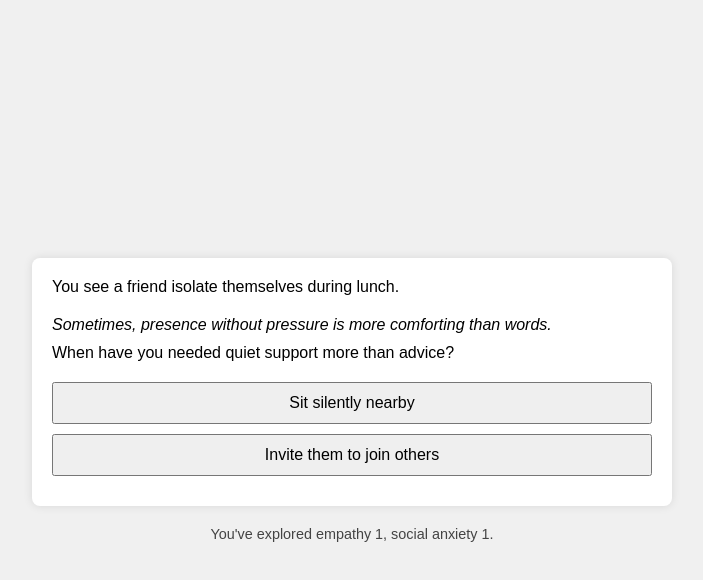
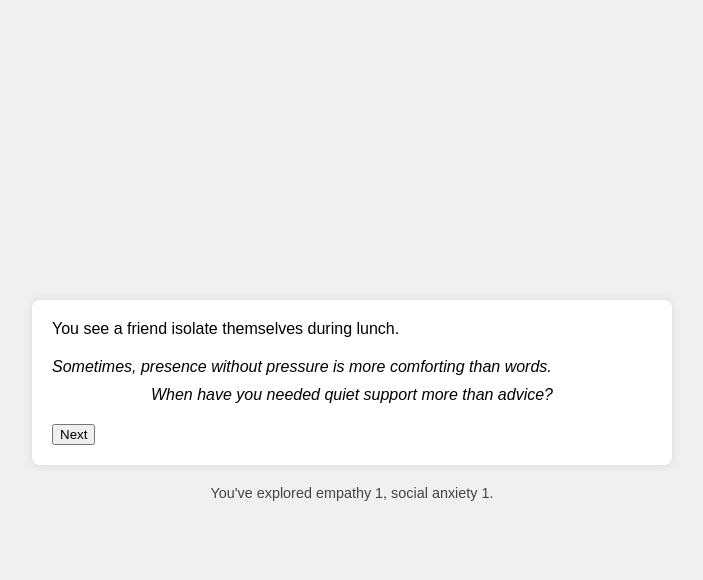
Before and after one commit to Krealer/emoquest, a plain HTML site: page index.html in a window 1280 px wide. Both pictures are taken after a click on the button "Empathy". Shown: the whole page, without its empty margins (288-991 px from the left). Drawn offline with Linux system fonts and the light colour scheme.

Commit message:
Add insight and reflection flow

```diff
--- a/script.js
+++ b/script.js
@@ -27,14 +27,31 @@
       .map(opt => `<button data-next="${opt.next}">${opt.text}</button>`)
       .join('');
 
-    gameEl.innerHTML = `
-      <div class="text">${node.text}</div>
-      ${node.insight ? `<div class="insight">${node.insight}</div>` : ''}
-      ${node.reflect ? `<div class="reflect">${node.reflect}</div>` : ''}
-      <div class="options">${optionsHtml}</div>
-    `;
+    let html = `<div class="text">${node.text}</div>`;
+    if (node.insight) html += `<div class="insight">${node.insight}</div>`;
 
-    document.querySelectorAll('#game button').forEach(btn => {
+    if (node.reflect) {
+      html += `<div class="reflect">${node.reflect}</div>`;
+      html += `<button id="continue">Next</button>`;
+      html += `<div class="options" style="display:none">${optionsHtml}</div>`;
+    } else {
+      html += `<div class="options">${optionsHtml}</div>`;
+    }
+
+    gameEl.innerHTML = html;
+
+    const continueBtn = document.getElementById('continue');
+    if (continueBtn) {
+      continueBtn.addEventListener('click', () => {
+        continueBtn.remove();
+        const reflectEl = document.querySelector('.reflect');
+        if (reflectEl) reflectEl.remove();
+        const optDiv = document.querySelector('#game .options');
+        if (optDiv) optDiv.style.display = 'block';
+      });
+    }
+
+    document.querySelectorAll('#game .options button').forEach(btn => {
       btn.addEventListener('click', () => {
         const next = btn.getAttribute('data-next');
         if (next) render(next);
--- a/stories/example.json
+++ b/stories/example.json
@@ -4,18 +4,24 @@
     "options": [
       { "text": "Ask if they’re okay", "next": "ask" },
       { "text": "Walk away", "next": "walk" }
-    ]
+    ],
+    "insight": "Witnessing distress often stirs our desire to help or to retreat.",
+    "reflect": "Do you usually approach or avoid people in visible pain?"
   },
   "ask": {
     "text": "They say they're having a hard day. What do you do?",
     "options": [
       { "text": "Listen silently", "next": "listen" },
       { "text": "Give advice", "next": "advice" }
-    ]
+    ],
+    "insight": "Checking in acknowledges their feelings and opens a path to empathy.",
+    "reflect": "When has a simple question helped you connect with someone?"
   },
   "walk": {
     "text": "You leave them to handle their emotions alone.",
-    "options": []
+    "options": [],
+    "insight": "Avoiding a tough moment can stem from discomfort or uncertainty.",
+    "reflect": "Think of a time you stepped away from someone's pain—what held you back?"
   },
   "listen": {
     "text": "They appreciate your silent support.",
--- a/style.css
+++ b/style.css
@@ -53,4 +53,6 @@ body {
 
 .reflect {
   margin-bottom: 20px;
+  font-style: italic;
+  text-align: center;
 }
```
